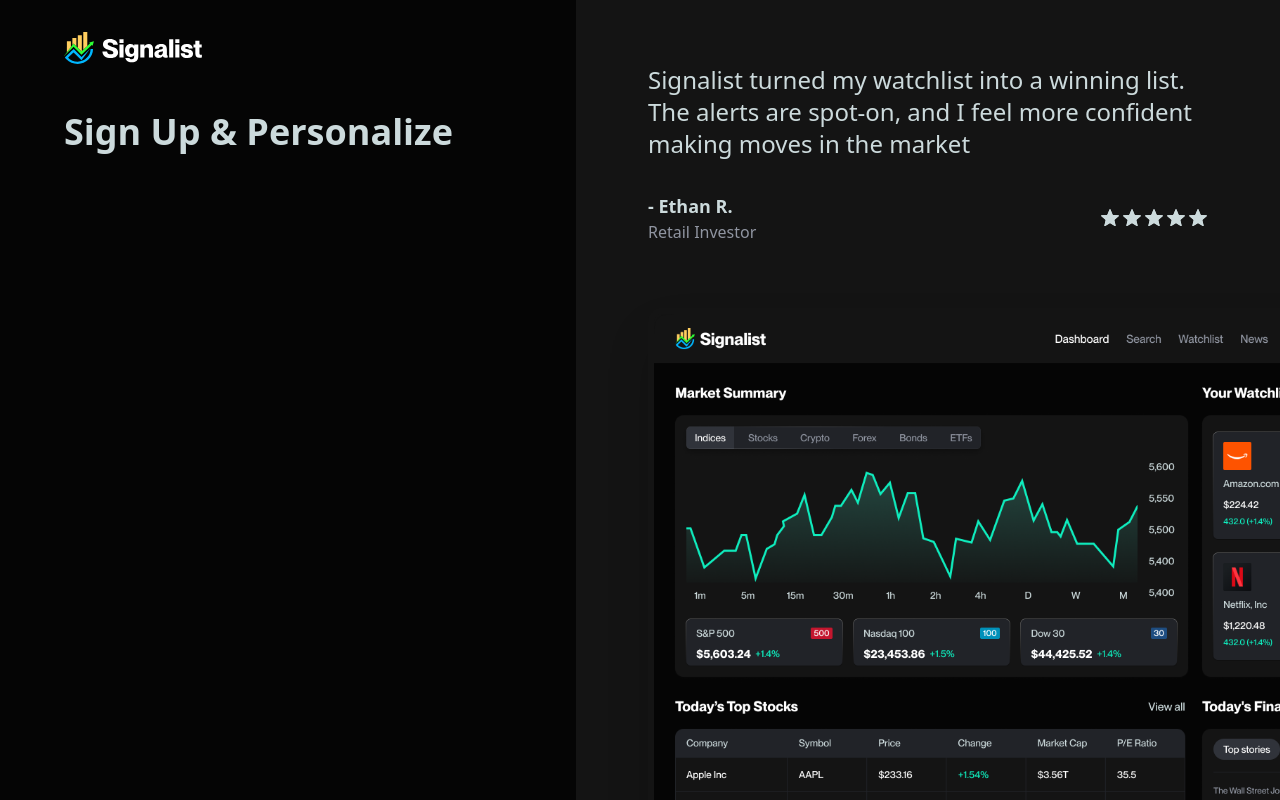
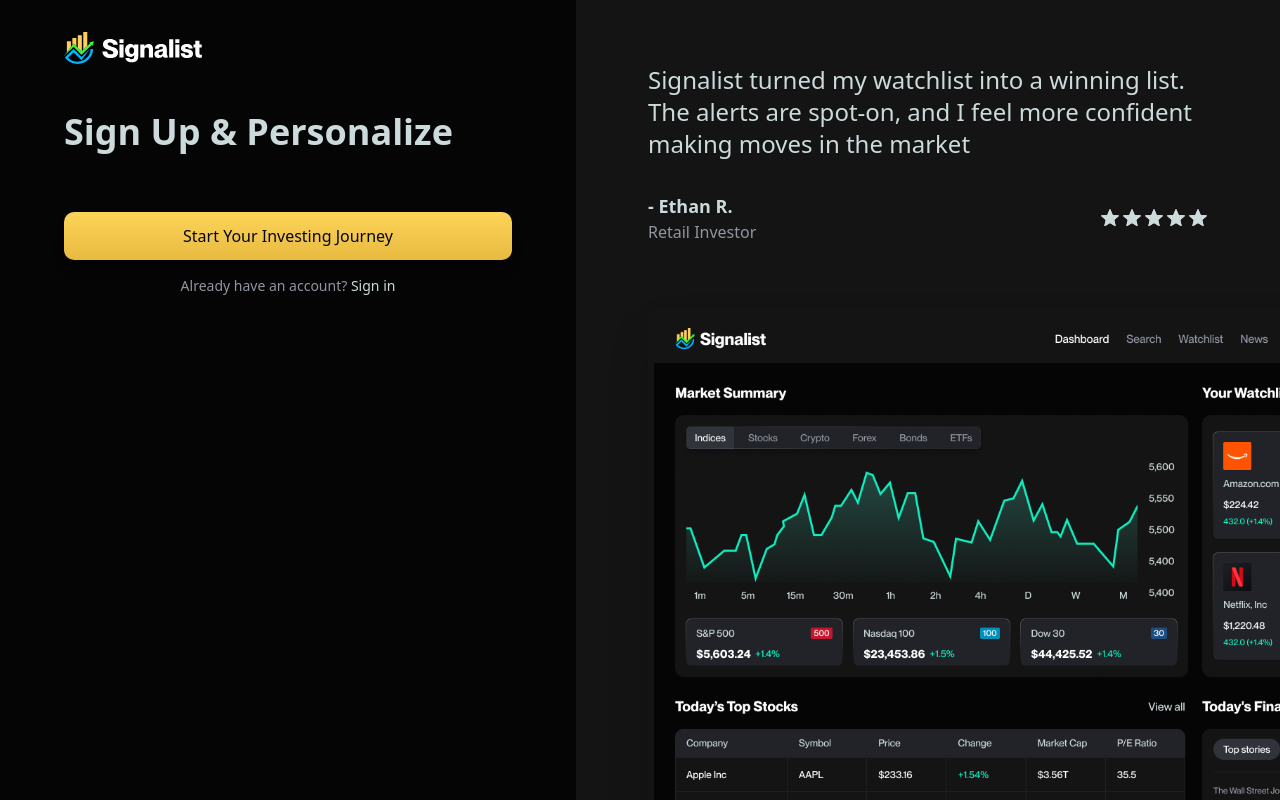
Before and after one commit to Jisap/stock-traker-app, a Next.js app: page /sign-up in a window 1280 px wide. Built offline with nearby package versions, Linux system fonts and the light colour scheme.

Commit message:
Add sign-up form enhancements: integrate custom InputField and FooterLink components, and implement a submit button with loading state for improved user experience.

```diff
--- a/app/(auth)/sign-up/page.tsx
+++ b/app/(auth)/sign-up/page.tsx
@@ -1,5 +1,7 @@
 "use client"
 
+import FooterLink from '@/components/forms/FooterLink';
+import { Button } from '@/components/ui/button';
 import React from 'react'
 import { useForm } from 'react-hook-form';
 
@@ -38,9 +40,27 @@
     <>
       <h1 className="form-title">Sign Up & Personalize</h1>
 
-      <form onSubmit={handleSubmit(onSubmit)} className="space-y-5">
+      <form
+        onSubmit={handleSubmit(onSubmit)}
+        className="space-y-5"
+      >
+        {/* Inputs */}
 
       </form>
+
+      <Button
+        type="submit"
+        disabled={isSubmitting}
+        className="yellow-btn w-full mt-5"
+      >
+        {isSubmitting ? 'Creating Account' : 'Start Your Investing Journey'}
+      </Button>
+
+      <FooterLink
+        text="Already have an account?"
+        linkText="Sign in"
+        href="/sign-in"
+      />
 
     </>
   )
--- /dev/null
+++ b/components/forms/FooterLink.tsx
@@ -0,0 +1,16 @@
+import Link from "next/link";
+
+const FooterLink = ({ text, linkText, href }: FooterLinkProps) => {
+  return (
+    <div className="text-center pt-4">
+      <p className="text-sm text-gray-500">
+        {text}{` `}
+
+        <Link href={href} className="footer-link">
+          {linkText}
+        </Link>
+      </p>
+    </div>
+  )
+}
+export default FooterLink
--- /dev/null
+++ b/components/forms/InputField.tsx
@@ -0,0 +1,38 @@
+import React from 'react'
+import { Label } from "@/components/ui/label";
+import { Input } from "@/components/ui/input";
+import { cn } from "@/lib/utils";
+
+const InputField = ({
+  name,
+  label,
+  placeholder,
+  type = "text",
+  register,
+  error,
+  validation,
+  disabled,
+  value
+}: FormInputProps) => {
+
+  return (
+    <div className="space-y-2">
+      <Label htmlFor={name} className="form-label">
+        {label}
+      </Label>
+
+      <Input
+        type={type}
+        id={name}
+        placeholder={placeholder}
+        disabled={disabled}
+        value={value}
+        className={cn('form-input', { 'opacity-50 cursor-not-allowed': disabled })}
+        {...register(name, validation)}
+      />
+
+      {error && <p className="text-sm text-red-500">{error.message}</p>}
+    </div>
+  )
+}
+export default InputField
--- /dev/null
+++ b/components/ui/input.tsx
@@ -0,0 +1,21 @@
+import * as React from "react"
+
+import { cn } from "@/lib/utils"
+
+function Input({ className, type, ...props }: React.ComponentProps<"input">) {
+  return (
+    <input
+      type={type}
+      data-slot="input"
+      className={cn(
+        "file:text-foreground placeholder:text-muted-foreground selection:bg-primary selection:text-primary-foreground dark:bg-input/30 border-input h-9 w-full min-w-0 rounded-md border bg-transparent px-3 py-1 text-base shadow-xs transition-[color,box-shadow] outline-none file:inline-flex file:h-7 file:border-0 file:bg-transparent file:text-sm file:font-medium disabled:pointer-events-none disabled:cursor-not-allowed disabled:opacity-50 md:text-sm",
+        "focus-visible:border-ring focus-visible:ring-ring/50 focus-visible:ring-[3px]",
+        "aria-invalid:ring-destructive/20 dark:aria-invalid:ring-destructive/40 aria-invalid:border-destructive",
+        className
+      )}
+      {...props}
+    />
+  )
+}
+
+export { Input }
```
